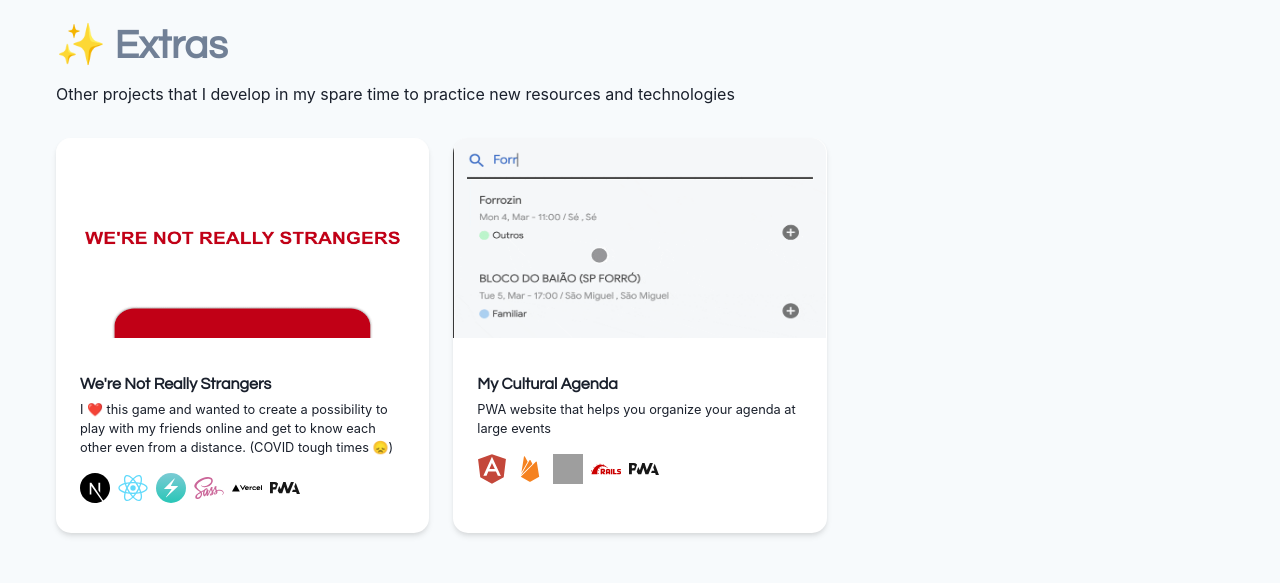
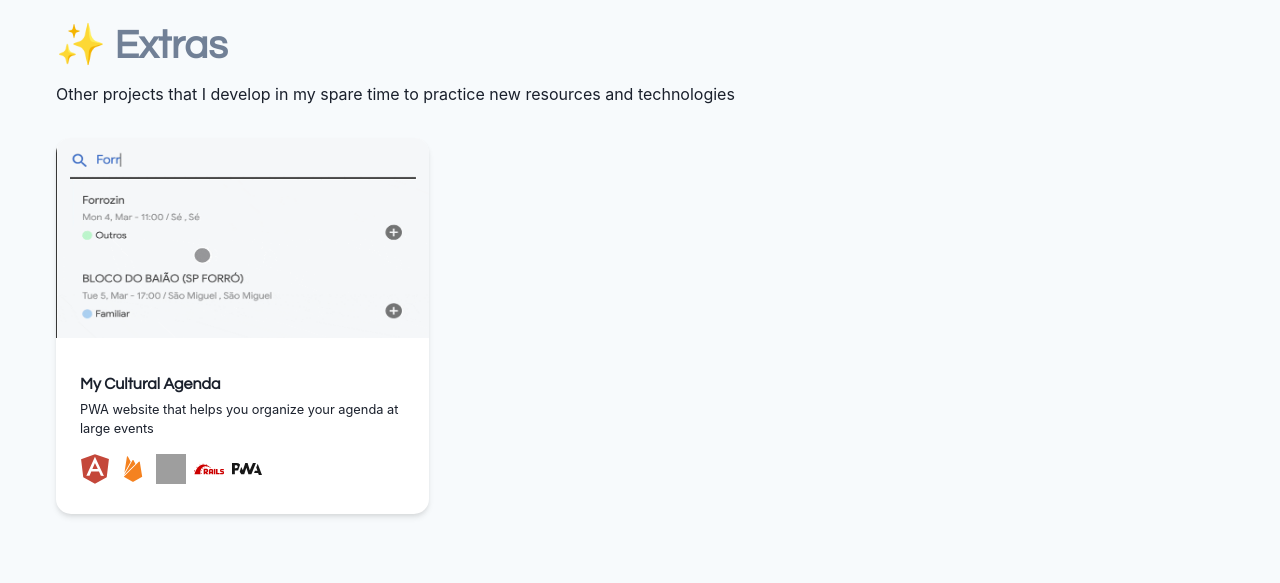
Before and after one commit to candidosales/personal-blog, a Next.js app: page / in a window 1280 px wide. Shown: the part 1980-2563 px from the top of the page. Built offline with nearby package versions, Linux system fonts and the light colour scheme; grey boxes are pictures that could not be loaded.

Commit message:
remove wnrs

```diff
--- a/data/portfolios.ts
+++ b/data/portfolios.ts
@@ -162,40 +162,6 @@ export const portfolio = [
 
 export const extras = [
   {
-    imageUrl: "/were-not-really-strangers.png",
-    imageAlt: "We're Not Really Strangers",
-    title: "We're Not Really Strangers",
-    description:
-      "I ❤️ this game and wanted to create a possibility to play with my friends online and get to know each other even from a distance. (COVID tough times 😞)",
-    url: "https://wnrs.app/",
-    techs: [
-      {
-        icon: "nextjs",
-        name: "NextJS",
-      },
-      {
-        icon: "react",
-        name: "React",
-      },
-      {
-        icon: "chakra-ui",
-        name: "Chakra UI",
-      },
-      {
-        icon: "sass",
-        name: "SASS",
-      },
-      {
-        icon: "vercel",
-        name: "Vercel",
-      },
-      {
-        icon: "pwa",
-        name: "PWA",
-      },
-    ],
-  },
-  {
     imageUrl: "/my-agenda-cultural.gif",
     imageAlt: "Virada Cultural",
     title: "My Cultural Agenda",
```
